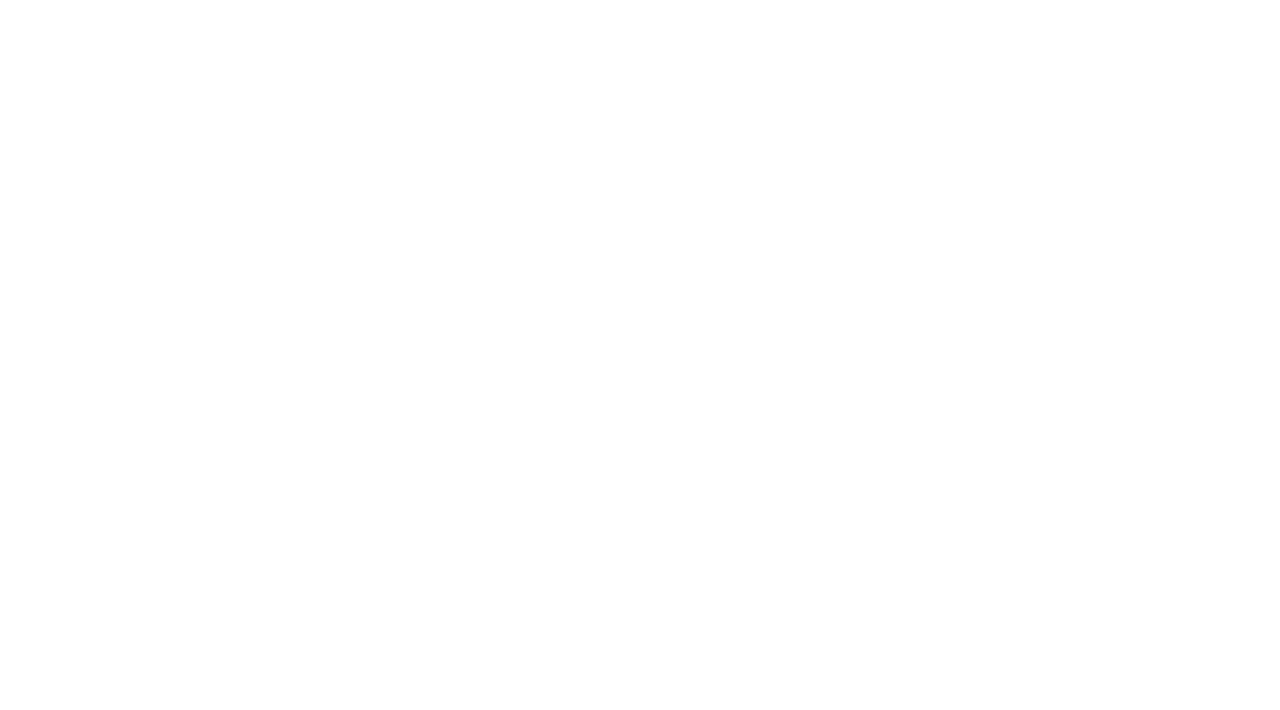
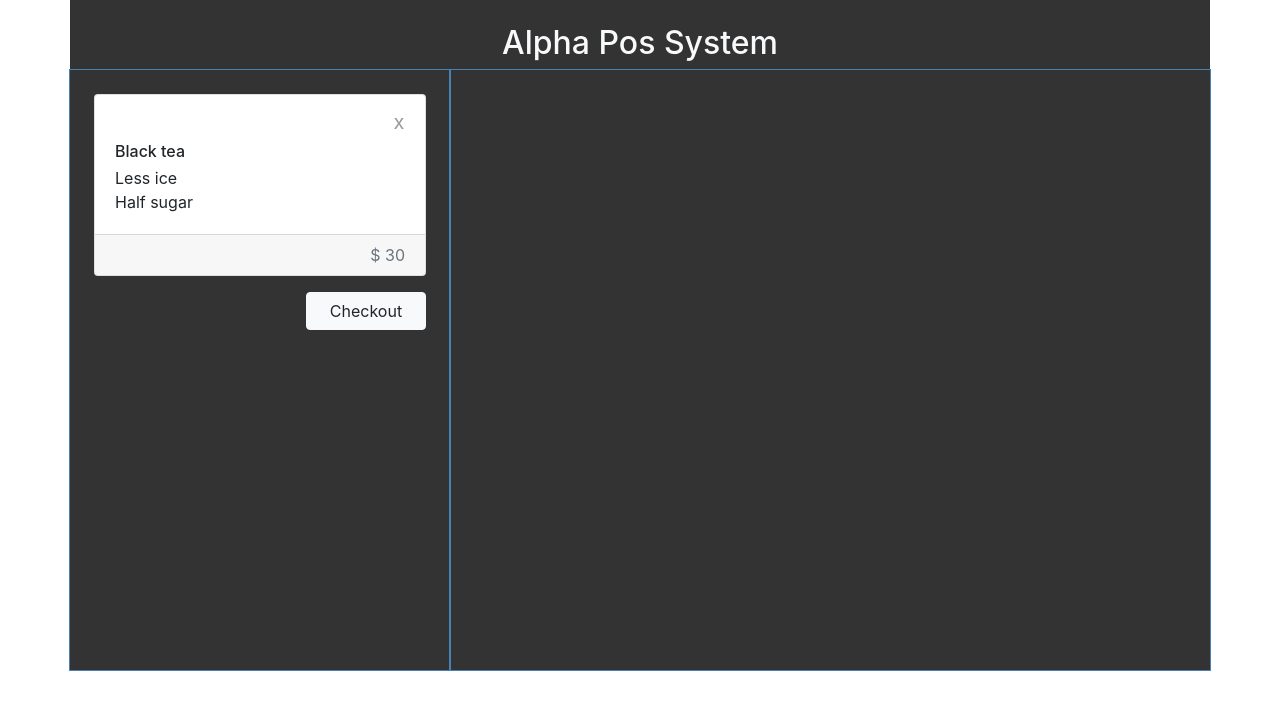
Before and after one commit to Emily81926/bevarage-order-machine, a plain HTML site: page index.html in a window 1280 px wide. Drawn offline with nearby package versions, Linux system fonts and the light colour scheme.

Commit message:
Set layout and UI of order list area

```diff
--- a/index.html
+++ b/index.html
@@ -15,6 +15,33 @@
 </head>
 <body>
 
+  <div class="container">
+    <h2 class="text-center text-light pt-4">Alpha Pos System</h2>
+    <div class="row">
+      <div class="col-md-4 p-4" data-order-list>
+        <div class="card mb-3">
+          <div class="card-body pt-3 pr-3">
+            <div class="text-right">
+              <span data-alpha-post="delete-drink">x</span>
+            </div>
+            <h6 class="card-title mb-1">Black tea</h6>
+            <div class="card-text">Less ice</div>
+            <div class="card-text">Half sugar</div>
+          </div>
+          <div class="card-footer text-right py-2">
+            <div class="card-text text-muted">
+              $ <span data-drink-price>30</span>
+            </div>
+          </div>
+        </div>
+
+        <div class="text-right">
+          <button class="btn btn-light" style="min-width: 120px;" data-alpha-post="checkout">Checkout</button>
+        </div>
+      </div>
+      <div class="col-md-8"></div>
+    </div>
+  </div>
 
   <!-- popper, jquery, bootstrap -->
   <script src="./index.js"></script>
--- a/main.css
+++ b/main.css
@@ -0,0 +1,23 @@
+.col-md-4 , .col-md-8{
+  outline: solid 1px steelblue;
+  min-height: 600px;
+}
+
+[data-alpha-post="delete-drink"]{
+  display: inline-block;
+  text-align: center;
+  color: #999;
+  cursor: pointer;
+  width: 20px;
+  height: 20px;
+  font-size: 20px;
+  line-height: 1px;
+}
+
+[data-alpha-post="delete-drink"]:hover{
+  color: #333;
+}
+
+.container{
+  background-color: rgba(0, 0,0, 0.8);
+}
```
